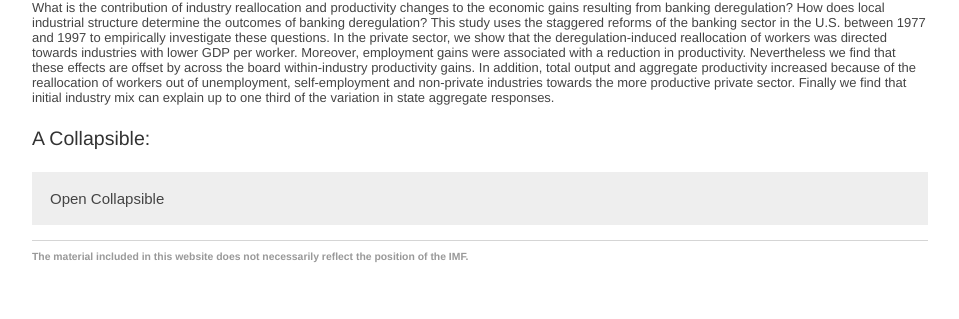
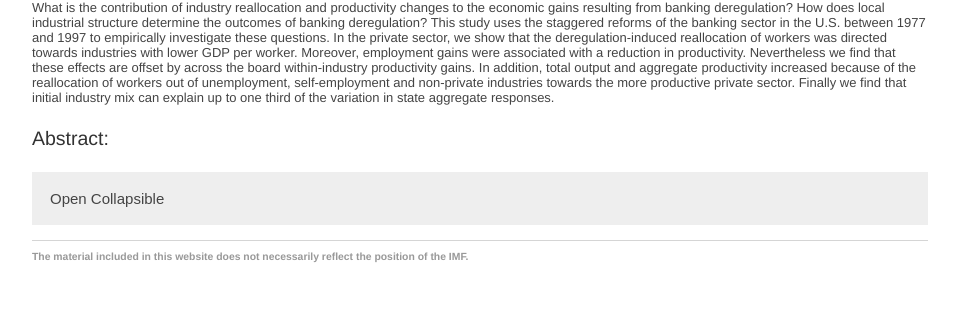
Before and after one commit to matthieubellon/matthieubellon.github.io, a Jekyll site: the page built from research/index.html, in a window 1280 px wide. Shown: the part 1006-1325 px from the top of the page, without its empty margins (160-1119 px from the left). Built offline with Jekyll 4.4.1, drawn with Linux system fonts in a browser that asks for light colours; some of the changed lines change nothing that is shown.

Commit message:
Update index.html

```diff
--- a/research/index.html
+++ b/research/index.html
@@ -46,11 +46,27 @@
 <br>
 <br>What is the contribution of industry reallocation and productivity changes to the economic gains resulting from banking deregulation? How does local industrial structure determine the outcomes of banking deregulation? This study uses the staggered reforms of the banking sector in the U.S. between 1977 and 1997 to empirically investigate these questions. In the private sector, we show that the deregulation-induced reallocation of workers was directed towards industries with lower GDP per worker. Moreover, employment gains were associated with a reduction in productivity. Nevertheless we find that these effects are offset by across the board within-industry productivity gains. In addition, total output and aggregate productivity increased because of the reallocation of workers out of unemployment, self-employment and non-private industries towards the more productive private sector. Finally we find that initial industry mix can explain up to one third of the variation in state aggregate responses.
 <br>
- <p>A Collapsible:</p>
+ <p>Abstract:</p>
 <button type="button" class="collapsible">Open Collapsible</button>
 <div class="content">
-  <p>Lorem ipsum dolor sit amet, consectetur adipisicing elit, sed do eiusmod tempor incididunt ut labore et dolore magna aliqua. Ut enim ad minim veniam, quis nostrud exercitation ullamco laboris nisi ut aliquip ex ea commodo consequat.</p>
+What is the contribution of industry reallocation and productivity changes to the economic gains resulting from banking deregulation? How does local industrial structure determine the outcomes of banking deregulation? This study uses the staggered reforms of the banking sector in the U.S. between 1977 and 1997 to empirically investigate these questions. In the private sector, we show that the deregulation-induced reallocation of workers was directed towards industries with lower GDP per worker. Moreover, employment gains were associated with a reduction in productivity. Nevertheless we find that these effects are offset by across the board within-industry productivity gains. In addition, total output and aggregate productivity increased because of the reallocation of workers out of unemployment, self-employment and non-private industries towards the more productive private sector. Finally we find that initial industry mix can explain up to one third of the variation in state aggregate responses.
 </div>
 <br>
 </div>
 <br>
+<script>
+var coll = document.getElementsByClassName("collapsible");
+var i;
+
+for (i = 0; i < coll.length; i++) {
+  coll[i].addEventListener("click", function() {
+    this.classList.toggle("active");
+    var content = this.nextElementSibling;
+    if (content.style.display === "block") {
+      content.style.display = "none";
+    } else {
+      content.style.display = "block";
+    }
+  });
+}
+</script>
```
